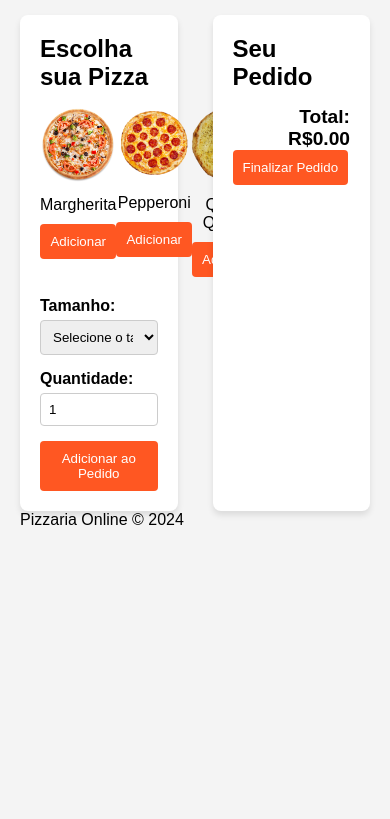
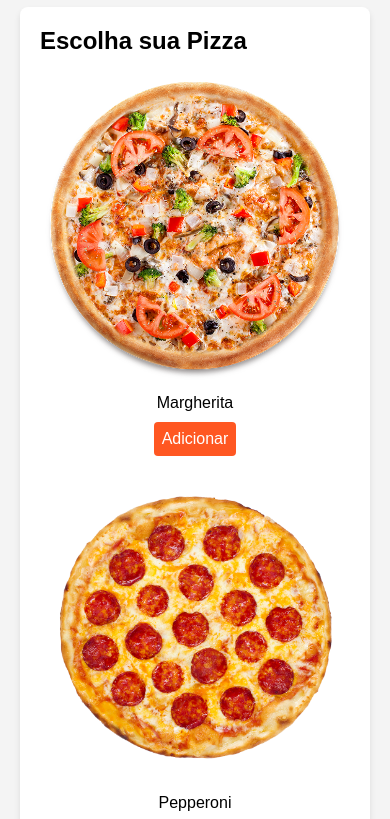
Before and after one commit to onickyzera/pizza_online, a plain HTML site: page index.html in a window 390 px wide. Shown: the part 90-909 px from the top of the page. Before the commit the page ends 844 px from the top, so only its background shows below. Drawn offline with Linux system fonts and the light colour scheme.

Commit message:
mobile version add

```diff
--- a/styles.css
+++ b/styles.css
@@ -108,8 +108,6 @@ ul {
     padding-left: 0;
 }
 
-/* ... código anterior permanece o mesmo ... */
-
 /* Estilo para a mensagem de erro */
 .error {
     color: red;
@@ -118,8 +116,49 @@ ul {
     display: none;
 }
 
-.pizza-item.selected {
-    border: 3px solid #ff5722;
-    border-radius: 8px;
-    padding: 5px;
+/* Responsividade */
+@media (max-width: 768px) {
+    main {
+        flex-direction: column;
+        align-items: center;
+    }
+
+    .menu, .cart {
+        width: 100%;
+        margin-bottom: 20px;
+    }
+
+    .pizza-options {
+        flex-direction: column;
+        align-items: center;
+    }
+
+    .pizza-item {
+        width: 100%;
+        margin-bottom: 20px;
+    }
+
+    .pizza-item img {
+        width: 80%; /* Reduz o tamanho da imagem em telas menores */
+    }
 }
+
+/* Estilos adicionais para telas menores (telefones) */
+@media (max-width: 480px) {
+    h1 {
+        font-size: 2rem;
+    }
+
+    .pizza-item img {
+        width: 100%; /* Imagens de pizza ocupam toda a largura disponível */
+    }
+
+    button {
+        font-size: 1rem;
+        padding: 8px;
+    }
+
+    .total {
+        font-size: 1rem;
+    }
+}
```
